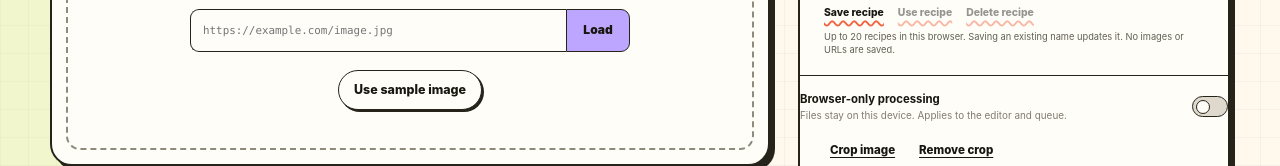
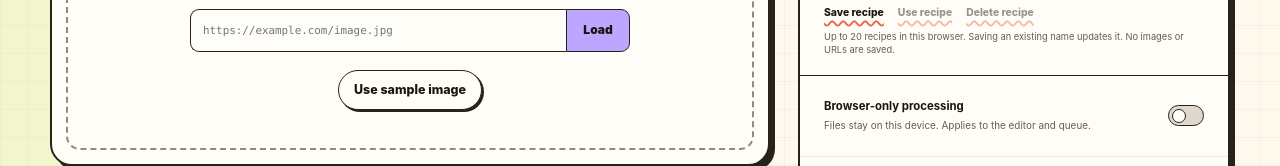
Before and after one commit to nearbycoder/smush.lol, a website with bundled scripts: page web/index.html in a window 1280 px wide. Shown: the part 759-925 px from the top of the page. Built offline with nearby package versions, Linux system fonts and the light colour scheme.

Commit message:
Align browser-only processing controls with settings panel (#12)

```diff
--- a/web/index.html
+++ b/web/index.html
@@ -217,8 +217,14 @@
             <p class="settings-note">Up to 20 recipes in this browser. Saving an existing name updates it. No images or URLs are saved.</p>
           </section>
 
-          <label class="check-row"><span><strong>Browser-only processing</strong><small>Files stay on this device. Applies to the editor and queue.</small></span><input id="local-only" name="localOnly" type="checkbox" value="true" /><i aria-hidden="true"></i></label>
-          <p id="local-encoding-note" class="settings-note" hidden>Local encoding uses browser resampling, standard JPEG and PNG compression. Server encoding options are disabled. SVG and AVIF always process locally.</p>
+          <section class="local-processing-settings" aria-labelledby="local-processing-title">
+            <label class="check-row">
+              <span><strong id="local-processing-title">Browser-only processing</strong><small>Files stay on this device. Applies to the editor and queue.</small></span>
+              <input id="local-only" name="localOnly" type="checkbox" value="true" />
+              <i aria-hidden="true"></i>
+            </label>
+            <p id="local-encoding-note" class="settings-note" hidden>Local encoding uses browser resampling, standard JPEG and PNG compression. Server encoding options are disabled. SVG and AVIF always process locally.</p>
+          </section>
           <section class="crop-settings">
             <div class="queue-actions"><button id="crop-open" type="button" class="small-button">Crop image</button><button id="crop-remove" type="button" class="small-button" disabled>Remove crop</button></div>
             <p id="crop-summary" class="settings-note">No crop. Cropping happens before resize and rotation.</p>
--- a/web/styles.css
+++ b/web/styles.css
@@ -1403,3 +1403,8 @@ footer p { margin: 0; color: var(--ink-soft); font-size: 0.7rem; text-align: cen
 .creative-color input::-moz-color-swatch { border: 1px solid #aaa398; border-radius: 3px; }
 .creative-action:focus-visible, .creative-field input:focus-visible, .creative-field select:focus-visible, .logo-status button:focus-visible { outline: 3px solid var(--purple); outline-offset: 3px; }
 @media (max-width: 650px) { .creative-content { padding-inline: 18px; } }
+
+.local-processing-settings { padding: 18px 24px; border-bottom: 1px solid var(--paper-deep); }
+.local-processing-settings .check-row { min-height: 44px; margin: 0; }
+.local-processing-settings .check-row small { margin-top: 4px; color: var(--ink-soft); line-height: 1.5; }
+.local-processing-settings .settings-note { margin-top: 12px; font-size: .68rem; line-height: 1.6; overflow-wrap: anywhere; }
```
